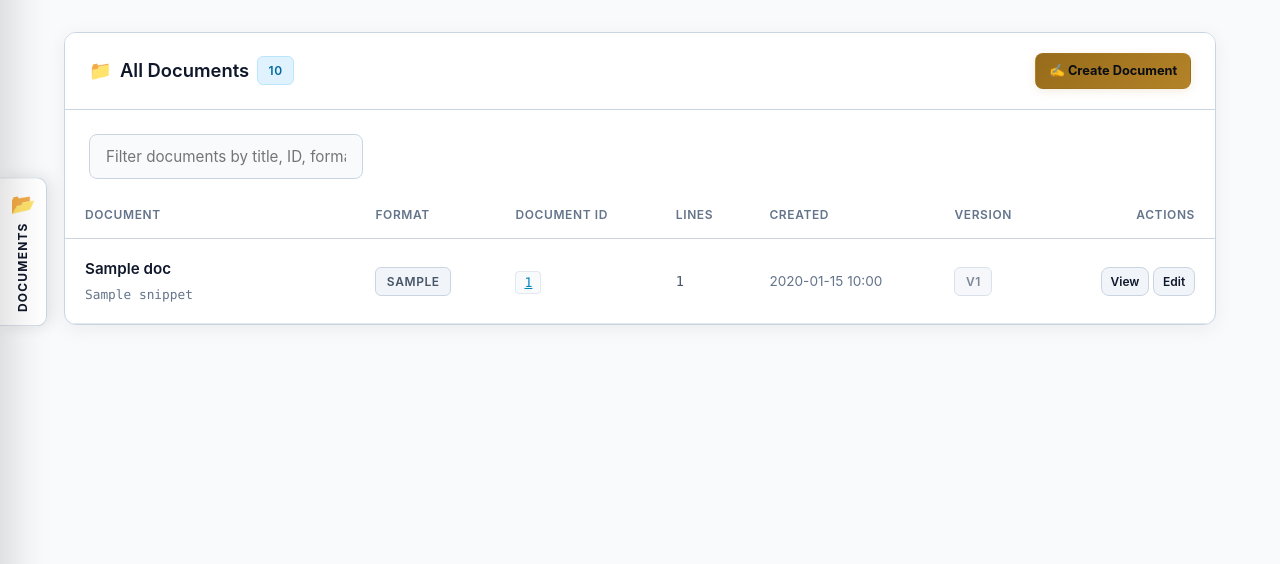
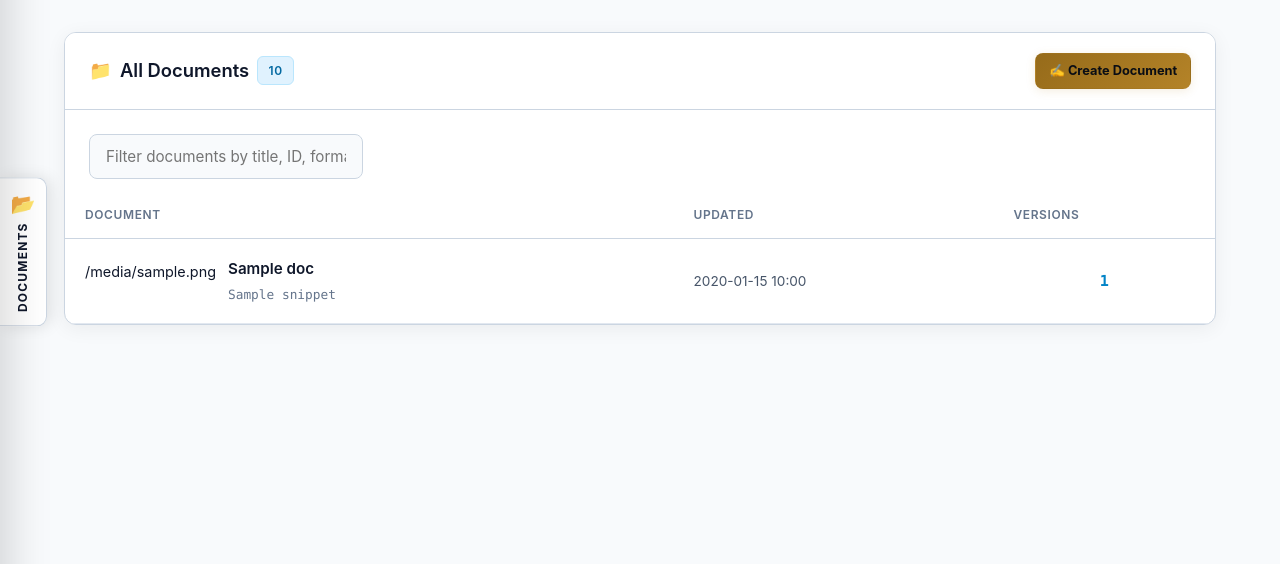
Before and after one commit to numbertheory/opulent, a FastAPI app: template src/opulent/templates/documents.html in a window 1280 px wide. Shown: the part 68-632 px from the top of the page. Run offline with FastAPI, Linux system fonts and the light colour scheme; the template is opened without the code that fills it: most values are stand-ins (such as "Sample title", 1, 10 or a date in 2020).

Commit message:
icons mostly done

```diff
--- a/src/opulent/routes/web.py
+++ b/src/opulent/routes/web.py
@@ -7,9 +7,11 @@ from sqlalchemy.ext.asyncio import AsyncSession
 from opulent.database import get_db
 from opulent.formatter import (
     SUPPORTED_FORMATS,
+    get_format_icon_svg,
     get_pygments_css,
     normalize_format,
     render_document_html,
+    to_iso_utc,
 )
 from opulent.hasher import normalize_content
 from opulent.services.diff_service import compute_diff, render_diff_html
@@ -24,6 +26,8 @@ from opulent.services.document_service import (
 
 BASE_DIR = Path(__file__).resolve().parent.parent
 templates = Jinja2Templates(directory=str(BASE_DIR / "templates"))
+templates.env.filters["iso_utc"] = to_iso_utc
+templates.env.globals["get_format_icon_svg"] = get_format_icon_svg
 
 router = APIRouter(include_in_schema=False)
 
--- a/src/opulent/static/css/style.css
+++ b/src/opulent/static/css/style.css
@@ -542,6 +542,44 @@ body {
   border-radius: 4px;
   border: 1px solid var(--border-subtle);
   color: var(--accent-cyan);
+}
+
+/* Document Format SVG Icon */
+.doc-format-icon {
+  display: inline-flex;
+  align-items: center;
+  justify-content: center;
+  flex-shrink: 0;
+}
+
+.doc-format-icon .format-icon {
+  width: 18px;
+  height: 18px;
+  display: inline-block;
+  vertical-align: middle;
+}
+
+/* Versions Column Plain Clickable Number Link */
+.version-count-link {
+  color: var(--accent-cyan);
+  text-decoration: none;
+  font-weight: 700;
+  font-family: var(--font-mono);
+  font-size: 0.95rem;
+  padding: 0.15rem 0.4rem;
+  border-radius: 4px;
+  transition: all 0.2s ease;
+}
+
+.version-count-link:hover {
+  text-decoration: underline;
+  color: var(--gold-hover);
+  background-color: rgba(212, 163, 75, 0.1);
+}
+
+[data-theme="light"] .version-count-link:hover {
+  color: var(--gold-primary);
+  background-color: rgba(180, 131, 40, 0.08);
 }
 
 /* Pagination */
--- a/src/opulent/static/js/app.js
+++ b/src/opulent/static/js/app.js
@@ -3,6 +3,61 @@ function escapeHtml(text) {
   div.textContent = text;
   return div.innerHTML;
 }
+
+// Local Timezone Conversion Helpers
+function parseUtcDate(isoString) {
+  if (!isoString) return null;
+  let str = String(isoString).trim();
+  if (!str.endsWith("Z") && !/[+-]\d{2}:\d{2}$/.test(str)) {
+    str += "Z";
+  }
+  const d = new Date(str);
+  return isNaN(d.getTime()) ? null : d;
+}
+
+window.formatToLocal = function (isoString, includeSeconds = false) {
+  const d = parseUtcDate(isoString);
+  if (!d) return isoString || "";
+
+  const pad = (n) => String(n).padStart(2, "0");
+  const year = d.getFullYear();
+  const month = pad(d.getMonth() + 1);
+  const day = pad(d.getDate());
+  const hours = pad(d.getHours());
+  const mins = pad(d.getMinutes());
+
+  if (includeSeconds) {
+    const secs = pad(d.getSeconds());
+    return `${year}-${month}-${day} ${hours}:${mins}:${secs}`;
+  }
+  return `${year}-${month}-${day} ${hours}:${mins}`;
+};
+
+window.updateLocalTimes = function () {
+  document.querySelectorAll("time.local-time").forEach((el) => {
+    const iso = el.getAttribute("datetime");
+    if (!iso) return;
+    const includeSeconds = el.getAttribute("data-seconds") === "true";
+    const formatted = window.formatToLocal(iso, includeSeconds);
+    if (formatted) {
+      el.textContent = formatted;
+      try {
+        const d = parseUtcDate(iso);
+        if (d) el.title = d.toLocaleString();
+      } catch (e) {}
+    }
+  });
+
+  document.querySelectorAll("option[data-datetime]").forEach((opt) => {
+    const iso = opt.getAttribute("data-datetime");
+    const ver = opt.getAttribute("data-version");
+    if (iso && ver) {
+      const formatted = window.formatToLocal(iso, false);
+      const isCurrent = opt.getAttribute("data-current") === "true";
+      opt.textContent = `v${ver} (${formatted})${isCurrent ? " (Current)" : ""}`;
+    }
+  });
+};
 
 // Global Drawer Controls
 window.openDrawer = async function () {
@@ -42,7 +97,7 @@ window.openDrawer = async function () {
             card.setAttribute("data-format", (item.format || "").toLowerCase());
 
             const formattedDate = item.created_at
-              ? item.created_at.substring(0, 16).replace("T", " ")
+              ? window.formatToLocal(item.created_at)
               : "";
             card.innerHTML = `
               <div class="drawer-doc-top">
@@ -55,12 +110,13 @@ window.openDrawer = async function () {
                 <span>•</span>
                 <span>${item.line_count || 1} lines</span>
                 <span>•</span>
-                <span>${formattedDate}</span>
+                <time class="local-time" datetime="${item.created_at}">${escapeHtml(formattedDate)}</time>
                 ${item.version_count > 1 ? `<span class="badge badge-gold" style="font-size: 0.7rem; padding: 0.1rem 0.35rem;">v${item.version_count}</span>` : ""}
               </div>
             `;
             listContainer.appendChild(card);
           });
+          window.updateLocalTimes();
         }
       }
     } catch (err) {
@@ -211,6 +267,9 @@ if (window.matchMedia) {
 }
 
 document.addEventListener("DOMContentLoaded", () => {
+  // Convert all UTC ISO timestamps to the browser's local timezone
+  window.updateLocalTimes();
+
   // Sync toggle button UI on DOMContentLoaded
   const initialTheme =
     document.documentElement.getAttribute("data-theme") || getCurrentTheme();
--- a/src/opulent/templates/base.html
+++ b/src/opulent/templates/base.html
@@ -151,7 +151,7 @@
                 <span>•</span>
                 <span>{{ doc.line_count }} lines</span>
                 <span>•</span>
-                <span>{{ doc.created_at.strftime('%Y-%m-%d %H:%M') if doc.created_at else '' }}</span>
+                <time class="local-time" datetime="{{ doc.created_at | iso_utc if doc.created_at else '' }}">{{ doc.created_at.strftime('%Y-%m-%d %H:%M') if doc.created_at else '' }}</time>
                 {% if doc.version_count > 1 %}
                   <span class="badge badge-gold" style="font-size: 0.7rem; padding: 0.1rem 0.35rem;">
                     v{{ doc.current_version }}
--- a/src/opulent/templates/documents.html
+++ b/src/opulent/templates/documents.html
@@ -39,13 +39,9 @@
         <table class="docs-table" id="all-documents-table">
           <thead>
             <tr>
-              <th style="min-width: 240px;">Document</th>
-              <th>Format</th>
-              <th>Document ID</th>
-              <th>Lines</th>
-              <th>Created</th>
-              <th>Version</th>
-              <th style="text-align: right;">Actions</th>
+              <th>Document</th>
+              <th>Updated</th>
+              <th>Versions</th>
             </tr>
           </thead>
           <tbody>
@@ -56,52 +52,43 @@
                 data-id="{{ doc.doc_id | lower }}"
                 data-format="{{ doc.format | lower }}"
               >
-                <td>
+                <td class="doc-title-cell">
+                  <div class="doc-title-wrapper" style="display: flex; align-items: flex-start; gap: 0.75rem;">
+                    <span
+                      class="doc-format-icon"
+                      title="{{ doc.display_format }}"
+                      style="display: inline-flex; align-items: center; justify-content: center; margin-top: 3px; flex-shrink: 0;"
+                    >
+                      {{ doc.format_icon_svg | safe }}
+                    </span>
+                    <div class="doc-title-content" style="min-width: 0; flex: 1;">
                       <a href="/docs/{{ doc.doc_id }}" class="doc-link">
                         {{ doc.title }}
                       </a>
                       {% if doc.snippet %}
                         <div class="doc-snippet">{{ doc.snippet }}</div>
                       {% endif %}
+                    </div>
+                  </div>
                 </td>
-                <td>
-                  <span class="badge">{{ doc.display_format }}</span>
+                <td style="color: var(--text-secondary); font-size: 0.85rem; white-space: nowrap;">
+                  <time class="local-time" datetime="{{ doc.effective_updated_at | iso_utc }}">
+                    {{ doc.effective_updated_at.strftime('%Y-%m-%d %H:%M') }}
+                  </time>
                 </td>
-                <td>
-                  <a href="/docs/{{ doc.doc_id }}" class="doc-id-code">{{ doc.doc_id }}</a>
-                </td>
-                <td style="color: var(--text-secondary); font-family: var(--font-mono); font-size: 0.85rem;">
-                  {{ doc.line_count }}
-                </td>
-                <td style="color: var(--text-muted); font-size: 0.85rem; white-space: nowrap;">
-                  {{ doc.created_at.strftime('%Y-%m-%d %H:%M') if doc.created_at else '' }}
-                </td>
-                <td>
-                  {% if doc.version_count > 1 %}
+                <td style="text-align: center;">
                   <a
                     href="/docs/{{ doc.doc_id }}/history"
-                      class="badge badge-gold"
-                      title="View version history"
-                      style="text-decoration: none;"
+                    class="version-count-link"
+                    title="View version history ({{ doc.version_count }} revision{{ 's' if doc.version_count != 1 else '' }})"
                   >
-                      v{{ doc.current_version }}
-                    </a>
-                  {% else %}
-                    <span class="badge" style="opacity: 0.7;">v1</span>
-                  {% endif %}
-                </td>
-                <td style="text-align: right; white-space: nowrap;">
-                  <a href="/docs/{{ doc.doc_id }}" class="btn btn-secondary btn-sm" style="padding: 0.25rem 0.55rem; font-size: 0.75rem;">
-                    View
-                  </a>
-                  <a href="/docs/{{ doc.doc_id }}/edit" class="btn btn-secondary btn-sm" style="padding: 0.25rem 0.55rem; font-size: 0.75rem;">
-                    Edit
+                    {{ doc.version_count }}
                   </a>
                 </td>
               </tr>
             {% endfor %}
             <tr id="table-no-results" style="display: none;">
-              <td colspan="7" style="text-align: center; padding: 2rem; color: var(--text-muted);">
+              <td colspan="3" style="text-align: center; padding: 2rem; color: var(--text-muted);">
                 No documents match your filter.
               </td>
             </tr>
```
Also changed, not shown: src/opulent/formatter.py (+123 -0 lines), src/opulent/models.py (+9 -0 lines), src/opulent/templates/compare.html (+4 -4 lines), src/opulent/templates/history.html (+5 -3 lines), src/opulent/templates/view.html (+16 -2 lines), tests/test_drawer.py (+24 -2 lines), tests/test_local_time_and_format_icons.py (added, +116 -0 lines). Lines whose indentation alone changed are shown as unchanged.
